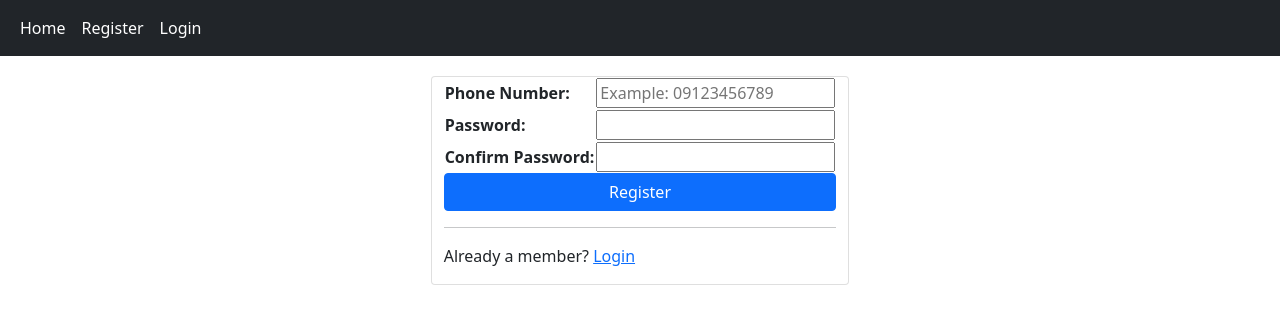
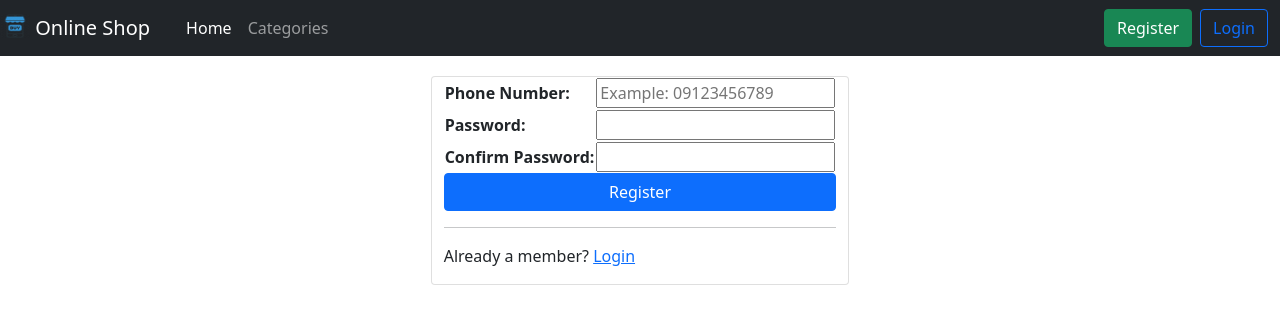
Before and after one commit to ABolouk/Online-Shop-Django, a Django app: page /register/ in a window 1280 px wide. Shown: the top 324 px of the page. Run offline with Django 4.2, Linux system fonts and the light colour scheme.

Commit message:
refined navbar

```diff
--- a/online_shop/templates/core/includes/navbar.html
+++ b/online_shop/templates/core/includes/navbar.html
@@ -1,42 +1,61 @@
 {% load i18n %}
+{% load static %}
 
 <nav class="navbar navbar-expand-lg navbar-dark bg-dark">
+
+    <a class="navbar-brand" href="#">
+        <img src="{% static "logo/logo.png" %}" alt="" width="30" height="24"
+             class="d-inline-block align-text-top">
+        {% translate "Online Shop" %}
+    </a>
+
     <div class="container-fluid">
         <button class="navbar-toggler" type="button" data-bs-toggle="collapse" data-bs-target="#navbarTogglerDemo03"
                 aria-controls="navbarTogglerDemo03" aria-expanded="false" aria-label="Toggle navigation">
             <span class="navbar-toggler-icon"></span>
         </button>
-        <div class="collapse navbar-collapse" id="navbarTogglerDemo03">
+        <div class="collapse navbar-collapse justify-content-between" id="navbarTogglerDemo03">
             <ul class="navbar-nav me-auto mb-2 mb-lg-0">
                 <li class="nav-item">
                     <a class="nav-link active" aria-current="page"
-                       href="{% url "order:home" %}">{% translate "Home" %}</a>
+                       href="{% url "home:home" %}">{% translate "Home" %}</a>
                 </li>
+            <li class="nav-item">
+          <a class="nav-link" href="#">{% translate "Categories" %}</a>
+        </li>
                 {% if request.user.is_authenticated %}
-                    <li class="nav-item">
-                        <a class="nav-link active" aria-current="page"
-                           href="{% url "customer:profile" %}">{% translate "Profile" %}</a>
+                    <li class="nav-item dropdown">
+                        <a class="nav-link dropdown-toggle" href="#" id="navbarDropdown" role="button"
+                           data-bs-toggle="dropdown" aria-expanded="false">
+                            {{ request.user.first_name | title }}
+                        </a>
+                        <ul class="dropdown-menu" aria-labelledby="navbarDropdown">
+                            <li><a class="dropdown-item"
+                                   href="{% url "customer:profile" %}">{% translate "My Profile" %}</a></li>
+                            <li>
+                                <hr class="dropdown-divider">
+                            </li>
+                            <li><a class="dropdown-item"
+                                   href="{% url "customer:address" %}">{% translate "Addresses" %}</a></li>
+                            <li><a class="dropdown-item"
+                                   href="{% url "customer:order-history" %}">{% translate "Orders" %}</a></li>
+                        </ul>
                     </li>
-                    <li class="nav-item">
-                        <a class="nav-link active" aria-current="page"
-                           href="{% url "customer:address" %}">{% translate "Addresses" %}</a>
-                    </li>
-                    <li class="nav-item">
-                        <a class="nav-link active" aria-current="page"
-                           href="{% url "customer:order-history" %}">{% translate "Orders" %}</a>
-                    </li>
-                    <li class="nav-item">
-                        <a class="nav-link active btn btn-danger" aria-current="page" href="{% url "logout-customer" %}">{% translate "Logout" %}</a>
-                    </li>
-                {% else %}
-                    <li class="nav-item">
-                        <a class="nav-link active" aria-current="page" href="{% url "register-customer" %}">{% translate "Register" %}</a>
-                    </li>
-                    <li class="nav-item">
-                        <a class="nav-link active" aria-current="page" href="{% url "login-customer" %}">{% translate "Login" %}</a>
-                    </li>
+                    {#                ----------------------------------------------------------    #}
+
+                    {#                ----------------------------------------------------------    #}
                 {% endif %}
             </ul>
+            {% if request.user.is_authenticated %}
+                <a class="btn btn-danger" aria-current="page"
+                   href="{% url "logout-customer" %}">{% translate "Logout" %}</a>
+            {% else %}
+                <a class="btn btn-success" aria-current="page"
+                   href="{% url "register-customer" %}">{% translate "Register" %}</a>
+                <a class="btn btn-outline-primary ms-2" aria-current="page"
+                   href="{% url "login-customer" %}">{% translate "Login" %}</a>
+
+            {% endif %}
         </div>
     </div>
 </nav>
```
